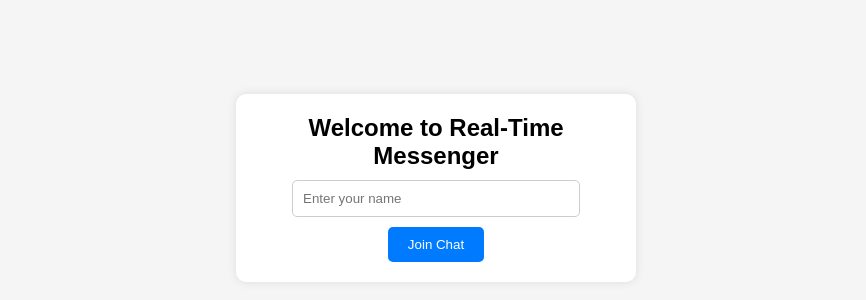
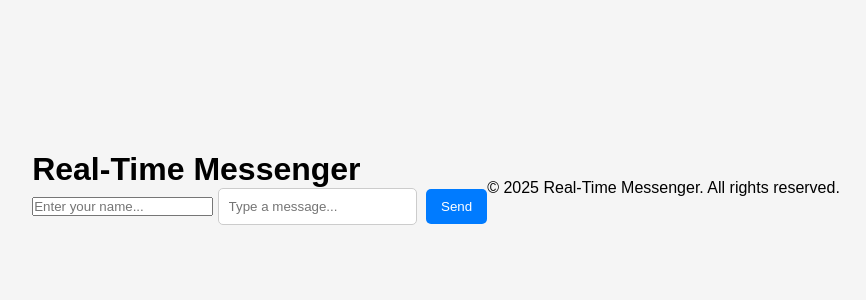
Before and after one commit to ag-jod00/Mesenger, a website: page index.html in a window 1280 px wide. Shown: the part 212-512 px from the top of the page, without its empty margins (204-1070 px from the left). Drawn offline with nearby package versions, Linux system fonts and the light colour scheme; no server answers.

Commit message:
Update index.html

```diff
--- a/index.html
+++ b/index.html
@@ -3,35 +3,27 @@
 <head>
     <meta charset="UTF-8">
     <meta name="viewport" content="width=device-width, initial-scale=1.0">
-    <title>Advanced Messenger</title>
+    <title>Real-Time Messenger</title>
     <link rel="stylesheet" href="styles.css">
+    <script defer src="/socket.io/socket.io.js"></script>
+    <script defer src="script.js"></script>
 </head>
 <body>
-    <div class="chat-container">
-        <div id="welcome-screen">
-            <h2>Welcome to Real-Time Messenger</h2>
-            <input type="text" id="username" placeholder="Enter your name">
-            <button onclick="joinChat()">Join Chat</button>
+    <div class="container">
+        <header>
+            <h1>Real-Time Messenger</h1>
+        </header>
+        <div class="chat-box">
+            <div id="messages"></div>
         </div>
-
-        <div id="chat-screen" style="display: none;">
-            <div class="chat-header">
-                <h3>Chat Room</h3>
-                <div id="online-users"></div>
-            </div>
-
-            <div id="chat-box"></div>
-
-            <p id="typing-status"></p>
-
-            <div class="message-input">
-                <input type="text" id="message" placeholder="Type a message...">
-                <button id="send">Send</button>
-            </div>
+        <div class="input-area">
+            <input type="text" id="username" placeholder="Enter your name...">
+            <input type="text" id="message" placeholder="Type a message...">
+            <button id="send">Send</button>
         </div>
     </div>
-
-    <script src="/socket.io/socket.io.js"></script>
-    <script src="script.js"></script>
+    <footer>
+        <p>&copy; 2025 Real-Time Messenger. All rights reserved.</p>
+    </footer>
 </body>
 </html>
```
